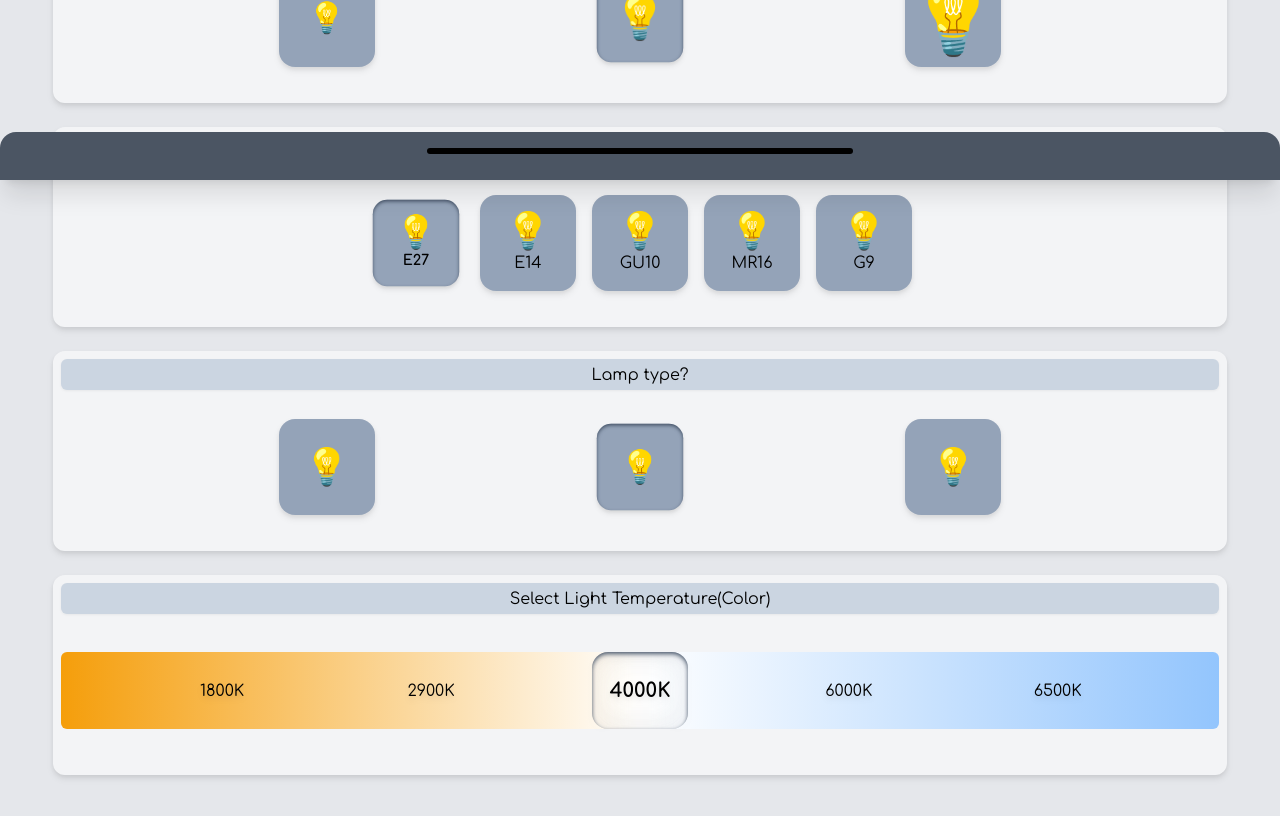
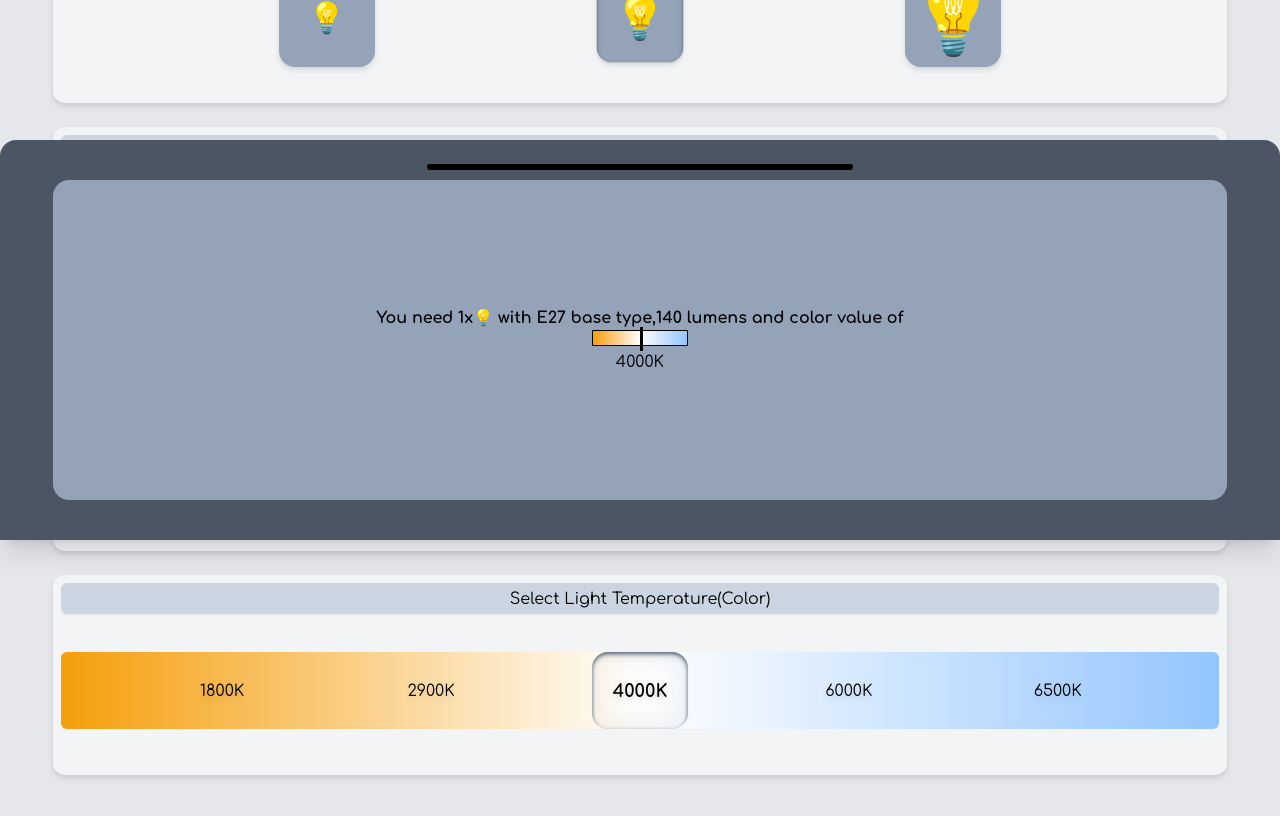
Before and after one commit to DevmianS/LightApp, a React (Vite) app: page / in a window 1280 px wide. Shown: the part 620-1436 px from the top of the page. Built offline with nearby package versions, Linux system fonts and the light colour scheme.

Commit message:
REACT - Added Logic to Results component

```diff
--- a/src/components/LumenCalc/LightTemp/LightTemp.tsx
+++ b/src/components/LumenCalc/LightTemp/LightTemp.tsx
@@ -27,7 +27,7 @@ const LightTemp: FC<Props> = ({ stateData: { colorTemp, setColorTemp } }) => {
           id={temp}
           onClick={colorTempHandler}
           selected={selected === temp}
-          selectedStyle='shadow-inner  backdrop-blur-lg font-bold text-xl shadow-slate-600'
+          selectedStyle='shadow-inner  backdrop-blur-lg font-bold text-lg shadow-slate-600'
           className='h-full w-1/5 bg-transparent'
         >
           {temp}
--- a/src/components/LumenCalc/LumenCalc.tsx
+++ b/src/components/LumenCalc/LumenCalc.tsx
@@ -21,6 +21,7 @@ const LumenCalc = () => {
   const [colorTemp, setColorTemp] = useState<colorTemp>('4000K');
   const [bulbBase, setBulbBase] = useState<bulbBase>('E27');
   const [lampType, setLampType] = useState<lampType>('semi');
+  const [resultIsVisible, setResultIsVisible] = useState(false);
 
   useEffect(() => {
     console.log(colorTemp, brightnessLevel);
@@ -28,17 +29,31 @@ const LumenCalc = () => {
 
   return (
     <Fragment>
-      <div className='rounded-3xlp-5 flex h-full w-full flex-col items-center gap-2 bg-gray-200 pb-12 pt-6 '>
+      <div
+        className={`rounded-3xlp-5 flex h-full w-full flex-col items-center gap-2 bg-gray-200 pb-12 pt-6 transition-all`}
+      >
+        <SurfaceInput stateData={{ sqMeters, setSqMeters }} />
         <BulbCounter stateData={{ bulbCount, setBulbCount }} />
-        <SurfaceInput stateData={{ sqMeters, setSqMeters }} />
         <BrightnessSelector
           stateData={{ brightnessLevel, setBrightnessLevel }}
         />
         <BulbBase stateData={{ bulbBase, setBulbBase }} />
-        <LampType stateData={{ lampType, setLampType }} />
+        {bulbBase === ('E27' || 'E14') && (
+          <LampType stateData={{ lampType, setLampType }} />
+        )}
         <LightTemp stateData={{ colorTemp, setColorTemp }} />
       </div>
-      <ResultWindow />
+      <ResultWindow
+        stateData={{
+          bulbBase,
+          sqMeters,
+          brightnessLevel,
+          colorTemp,
+          bulbCount,
+          lampType,
+        }}
+        resultVisibility={{ resultIsVisible, setResultIsVisible }}
+      />
     </Fragment>
   );
 };
--- a/src/components/LumenCalc/SurfaceInput/MeterInput.tsx
+++ b/src/components/LumenCalc/SurfaceInput/MeterInput.tsx
@@ -34,9 +34,9 @@ const MeterInput: FC<Props> = ({ id, setSqMeters }) => {
         min='1'
         max='40'
         placeholder='1'
-        className='h-20 w-20 rounded-md bg-transparent bg-slate-300 text-center text-4xl font-bold'
+        className='h-20 w-20 rounded-md bg-transparent bg-slate-300 text-center text-6xl font-bold'
       ></input>
-      <span className='text-4xl font-bold'>m²</span>
+      <span className='text-6xl font-bold'>m²</span>
     </Fragment>
   );
 };
--- a/src/components/ResultWindow/ResultWindow.tsx
+++ b/src/components/ResultWindow/ResultWindow.tsx
@@ -1,7 +1,79 @@
-const ResultWindow = () => {
+import { FC, useState } from 'react';
+import {
+  brightnessLevel,
+  bulbBase,
+  colorTemp,
+  lampType,
+} from '../../types/types';
+
+interface Props {
+  stateData: {
+    bulbCount: number;
+    sqMeters: number;
+    brightnessLevel: brightnessLevel;
+    colorTemp: colorTemp;
+    bulbBase: bulbBase;
+    lampType: lampType;
+  };
+  resultVisibility: {
+    resultIsVisible: boolean;
+    setResultIsVisible: React.Dispatch<React.SetStateAction<boolean>>;
+  };
+}
+
+const ResultWindow: FC<Props> = ({
+  stateData: {
+    bulbBase,
+    sqMeters,
+    brightnessLevel,
+    colorTemp,
+    bulbCount,
+    lampType,
+  },
+  resultVisibility: { resultIsVisible, setResultIsVisible },
+}) => {
+  const resultWindowHandler = () => {
+    setResultIsVisible(!resultIsVisible);
+  };
+
+  const calcTemp = () => {
+    if (colorTemp === '1800K') return 'left-[5%]';
+    if (colorTemp === '2900K') return 'left-[15%]';
+    if (colorTemp === '4000K') return 'left-[50%]';
+    if (colorTemp === '6000K') return 'left-[70%]';
+    if (colorTemp === '6500K') return 'left-[92%]';
+  };
   return (
-    <div className='fixed bottom-0 left-0 flex h-12 w-full items-center justify-center rounded-t-2xl bg-gray-600 shadow-xl'>
-      <div className='absolute top-4 h-1.5 w-1/3 rounded-full bg-black'></div>
+    <div
+      className={`fixed bottom-0 left-0 flex h-1/2 w-full  translate-y-[90%] items-center justify-center rounded-t-2xl bg-gray-600 shadow-xl transition-all duration-500 ease-in ${
+        resultIsVisible ? 'translate-y-0' : ''
+      }`}
+    >
+      <div
+        onClick={resultWindowHandler}
+        className='absolute top-4 my-2 h-1.5 w-1/3 rounded-full bg-black'
+      ></div>
+      <div className='flex h-4/5 w-11/12 flex-col items-center justify-center rounded-2xl bg-slate-400'>
+        <span className='text-center font-semibold'>
+          You need {bulbCount}x💡 with {bulbBase} base type,
+          {Math.round((sqMeters * 140) / bulbCount)} lumens and color value of
+        </span>
+
+        <div className='flex flex-col items-center justify-center gap-1'>
+          <div className='relative h-4 w-24 border border-solid border-black bg-gradient-to-r from-amber-500 via-white to-blue-300'>
+            <div
+              className={`absolute -top-1 h-6 w-[3px] bg-black ${calcTemp()}`}
+            ></div>
+          </div>
+          {colorTemp}
+        </div>
+        {/* <span>BulbCount: {bulbCount}</span>
+        <span>BulbBase: {bulbBase}</span>
+        <span>Lumens: {Math.round((sqMeters * 140) / bulbCount)}lm</span>
+        <span>Color temperature: {colorTemp}</span>
+        <div className='bg-gradient-to-r from-amber-500 via-white to-blue-300'></div>
+        <br></br> */}
+      </div>
     </div>
   );
 };
```
